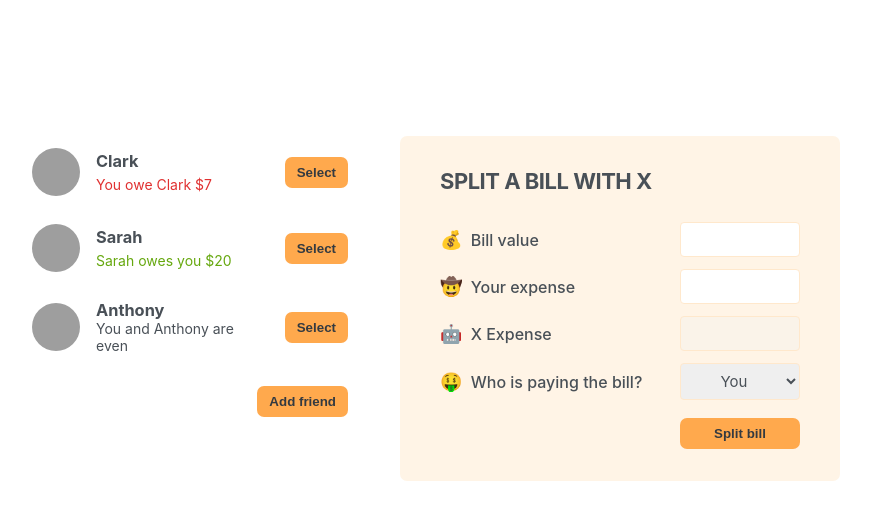
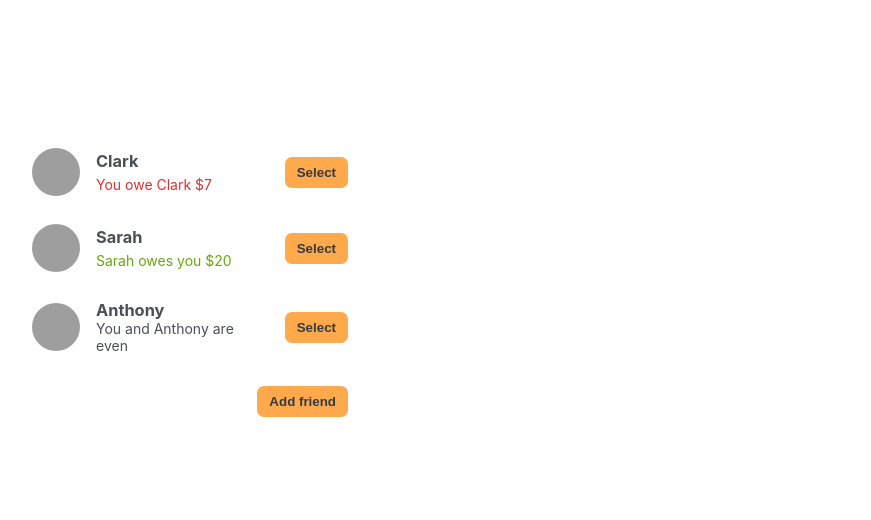
Before and after one commit to jonmico/eat-n-split, a React (Vite) app: page / in a window 1280 px wide. Shown: the top 520 px of the page, without its empty margins (210-1081 px from the left). Built offline with nearby package versions, Linux system fonts and the light colour scheme; grey boxes are pictures that could not be loaded.

Commit message:
Add controlled components to FormSplitBill.

```diff
--- a/src/App.tsx
+++ b/src/App.tsx
@@ -55,29 +55,51 @@ export default function App() {
     setShowAddFriend(false);
   }
 
+  function handleSelection(friend: Friend) {
+    setSelectedFriend((current) => (friend.id === current?.id ? null : friend));
+    setShowAddFriend(false);
+  }
+
   return (
     <div className='app'>
       <div className='sidebar'>
-        <FriendsList friends={friends} />
+        <FriendsList
+          friends={friends}
+          onSelection={handleSelection}
+          selectedFriend={selectedFriend}
+        />
+
         {showAddFriend && <FormAddFriend onAddFriend={handleAddFriend} />}
+
         <Button onClick={handleShowAddFriend}>
           {showAddFriend ? 'Close' : 'Add friend'}
         </Button>
       </div>
-      <FormSplitBill />
+      {selectedFriend && <FormSplitBill selectedFriend={selectedFriend} />}
     </div>
   );
 }
 
 interface FriendsListProps {
   friends: Friend[];
+  onSelection: (friend: Friend) => void;
+  selectedFriend: Friend | null;
 }
 
-function FriendsList({ friends }: FriendsListProps) {
+function FriendsList({
+  friends,
+  onSelection,
+  selectedFriend,
+}: FriendsListProps) {
   return (
     <ul>
       {friends.map((friend) => (
-        <Friend key={friend.id} friend={friend} />
+        <Friend
+          key={friend.id}
+          friend={friend}
+          onSelection={onSelection}
+          selectedFriend={selectedFriend}
+        />
       ))}
     </ul>
   );
@@ -85,12 +107,22 @@ function FriendsList({ friends }: FriendsListProps) {
 
 interface FriendProps {
   friend: Friend;
+  onSelection: (friend: Friend) => void;
+  selectedFriend: Friend | null;
 }
 
-function Friend({ friend }: FriendProps) {
-  const { name, image, balance } = friend;
+function Friend({ friend, onSelection, selectedFriend }: FriendProps) {
+  const { name, image, balance, id } = friend;
+  // let isSelected = false;
+
+  // if (selectedFriend) {
+  //   isSelected = selectedFriend.id === id;
+  // }
+
+  const isSelected = selectedFriend?.id === id;
+
   return (
-    <li>
+    <li className={isSelected ? 'selected' : ''}>
       <img src={image} alt={name} />
       <h3>{name}</h3>
       {balance < 0 && (
@@ -104,7 +136,9 @@ function Friend({ friend }: FriendProps) {
         </p>
       )}
       {balance === 0 && <p>You and {name} are even</p>}
-      <Button>Select</Button>
+      <Button onClick={() => onSelection(friend)}>
+        {isSelected ? 'Close' : 'Select'}
+      </Button>
     </li>
   );
 }
@@ -157,24 +191,51 @@ function FormAddFriend({ onAddFriend }: FormAddFriendProps) {
   );
 }
 
-function FormSplitBill() {
+interface FormSplitBillProps {
+  selectedFriend: Friend;
+}
+
+function FormSplitBill({ selectedFriend }: FormSplitBillProps) {
+  const { name } = selectedFriend;
+  const [bill, setBill] = useState(0);
+  const [paidByUser, setPaidByUser] = useState(0);
+  const paidByFriend = paidByUser ? bill - paidByUser : 0;
+  const [whoIsPaying, setWhoIsPaying] = useState('user');
+
   return (
     <form className='form-split-bill'>
-      <h2>Split a bill with X</h2>
+      <h2>Split a bill with {name}</h2>
 
       <label>💰 Bill value</label>
-      <input type='text' />
+      <input
+        type='text'
+        value={bill}
+        onChange={(evt) => setBill(Number(evt.target.value))}
+      />
 
       <label>🤠 Your expense</label>
-      <input type='text' />
+      <input
+        type='text'
+        value={paidByUser}
+        onChange={(evt) =>
+          setPaidByUser(
+            Number(evt.target.value) > bill
+              ? paidByUser
+              : Number(evt.target.value)
+          )
+        }
+      />
 
-      <label>🤖 X Expense</label>
-      <input type='text' disabled />
+      <label>🤖 {name} Expense</label>
+      <input type='text' disabled value={paidByFriend} />
 
       <label>🤑 Who is paying the bill?</label>
-      <select>
+      <select
+        value={whoIsPaying}
+        onChange={(evt) => setWhoIsPaying(evt.target.value)}
+      >
         <option value='user'>You</option>
-        <option value='friend'>X</option>
+        <option value='friend'>{name}</option>
       </select>
 
       <Button>Split bill</Button>
```
